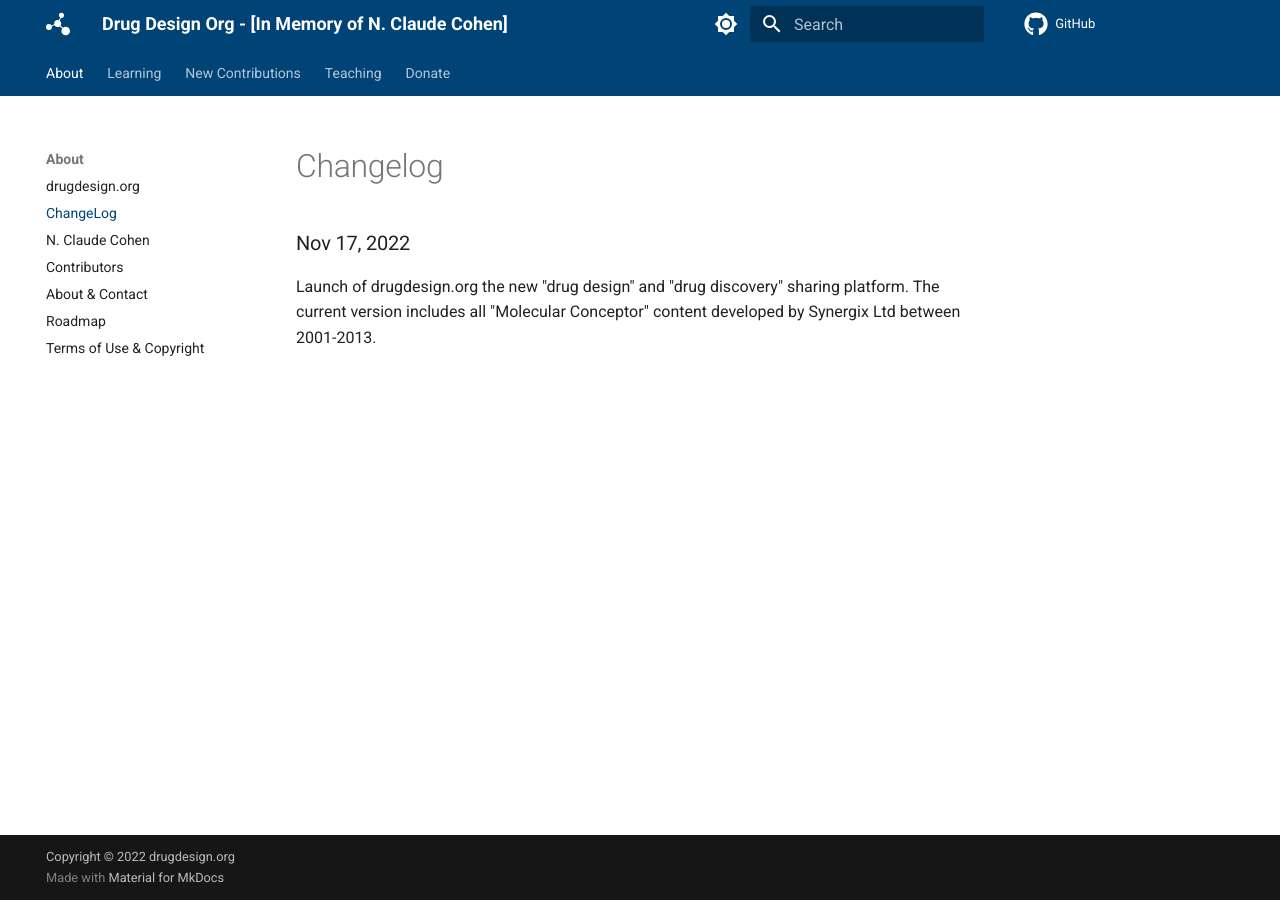
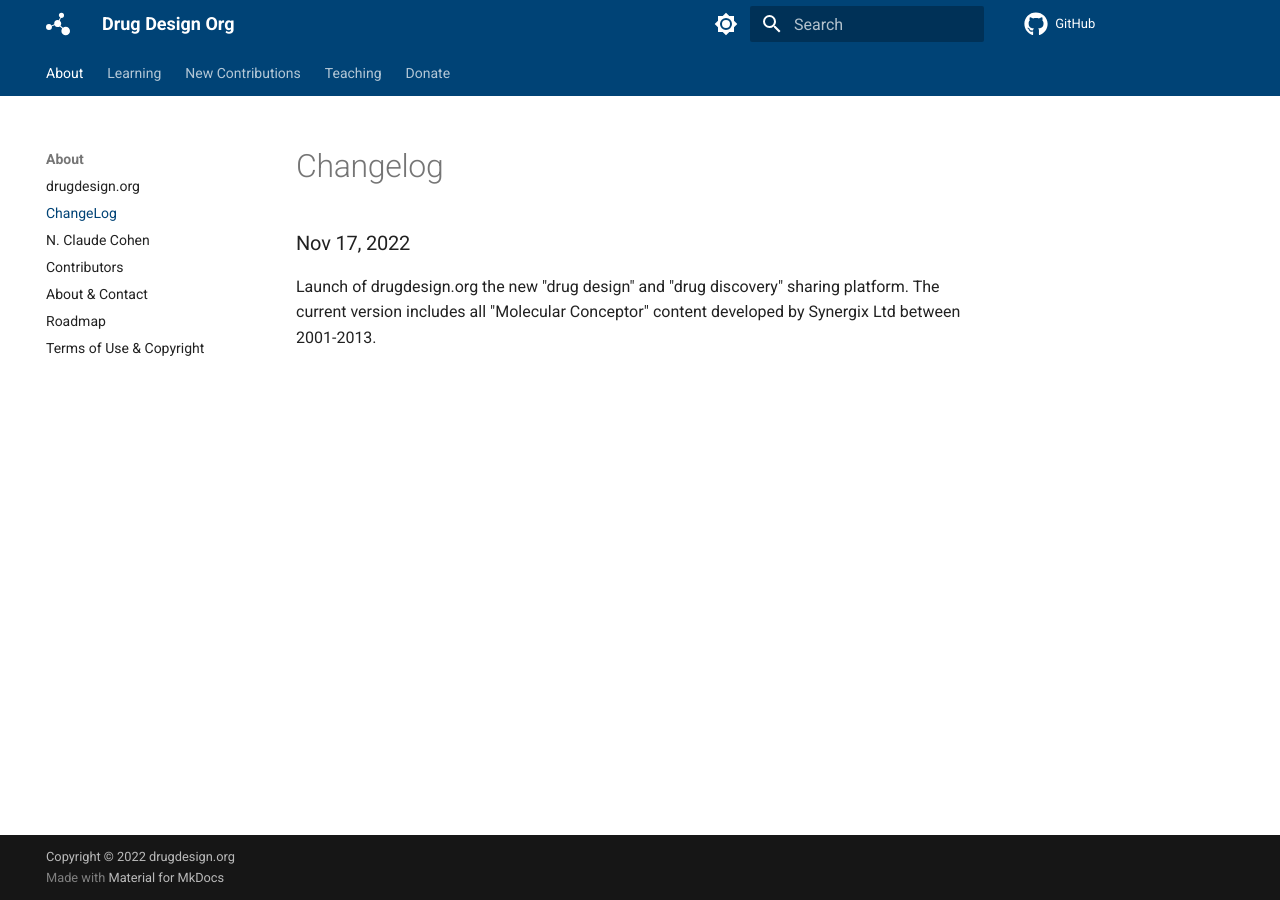
Before and after one commit to drug-design/course, an MkDocs documentation site: the page built from docs/site/changelog.md, in a window 1280 px wide. Built offline with MkDocs 1.6.1 and Material for MkDocs 9.7.7, drawn with Linux system fonts in a browser that asks for light colours; comment, search, counter and statistics services are not loaded.

Commit message:
change the page title

```diff
--- a/mkdocs.yml
+++ b/mkdocs.yml
@@ -1,4 +1,4 @@
-site_name: Drug Design Org - [In Memory of N. Claude Cohen]
+site_name: Drug Design Org
 site_description: Drug Design
 repo_url: https://github.com/drug-design/course
 site_url: https://drugdesign.org
```
